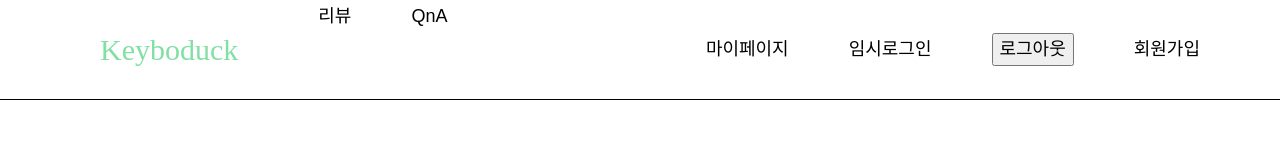
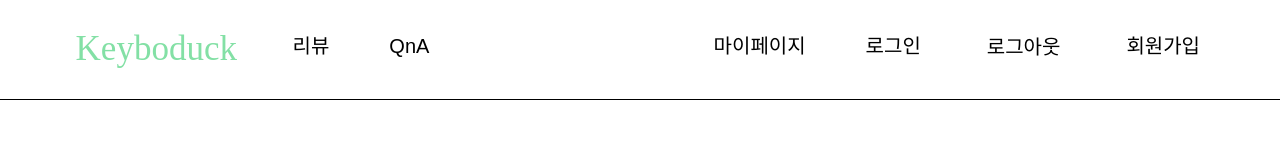
Before and after one commit to 4anghyeon/keyboduck, a Next.js app: page / in a window 1280 px wide. Shown: the top 148 px of the page. Built offline with nearby package versions, Linux system fonts and the light colour scheme; no server answers; the database is empty.

Commit message:
:lipstick: Navbar 반응형 추가 (#65)

```diff
--- /dev/null
+++ b/src/components/layout/navbar/MenuItem.tsx
@@ -0,0 +1,35 @@
+import React, {MouseEventHandler} from 'react';
+import Link from 'next/link';
+import styles from '@/components/layout/navbar/NavBar.module.css';
+import {useRouter} from 'next/router';
+
+interface MenuItemProps {
+  href?: string;
+  name: string;
+  onClick?: MouseEventHandler;
+}
+
+const MenuItem = ({href, name, onClick}: MenuItemProps) => {
+  const router = useRouter();
+
+  if (!href)
+    return (
+      <button
+        className={[styles.category, router.pathname === href ? styles.active : styles['anim-link']].join(' ')}
+        onClick={onClick}
+      >
+        {name}
+      </button>
+    );
+
+  return (
+    <Link
+      href={`${href}`}
+      className={[styles.category, router.pathname === href ? styles.active : styles['anim-link']].join(' ')}
+    >
+      {name}
+    </Link>
+  );
+};
+
+export default MenuItem;
--- a/src/components/layout/navbar/NavBar.module.css
+++ b/src/components/layout/navbar/NavBar.module.css
@@ -5,25 +5,34 @@
   display: flex;
   align-items: center;
   border-bottom: 1px solid black;
+
+  @media screen and (max-width: 768px) {
+    padding: 10px;
+    height: 60px;
+  }
+}
+
+.container button {
+  border: 0;
+  background: transparent;
+  cursor: pointer;
 }
 
 .logo {
-  font-size: 30px;
+  font-size: 35px;
   color: #83e0a5;
   text-decoration: none;
-  margin: 50px;
+  margin: 2vw;
   font-family: YClover-Bold;
+
 }
 
 .category {
-  font-size: 18px;
+  font-size: 20px;
   text-decoration: none;
   color: black;
   margin: 30px;
-}
-
-.category:hover {
-  border-bottom: 2px solid black;
+  padding-bottom: 3px;
 }
 
 .wrap {
@@ -31,3 +40,47 @@
   display: flex;
   justify-content: space-between;
 }
+
+.wrap div {
+  display: flex;
+}
+
+.active {
+  border-bottom: 3px #83E0A5 solid;
+}
+
+.anim-link {
+  display: inline-block;
+  text-decoration: none;
+  text-wrap: nowrap;
+}
+.anim-link::after {
+  content: '';
+  display: block;
+  width: 0;
+  height: 3px;
+  background: #83E0A5;
+  transition: width .2s;
+}
+.anim-link:hover::after {
+  width: 100%;
+}
+
+.auth {
+  @media screen and (max-width: 768px) {
+    display: none !important;
+  }
+}
+
+.h-menu {
+  display: none !important;
+  align-items: center;
+  font-size: 2.1rem;
+  padding-bottom: 3px;
+  margin-right: 10px;
+  cursor: pointer;
+  color: #83E0A5;
+  @media screen and (max-width: 768px) {
+    display: flex !important;
+  }
+}
--- a/src/components/layout/navbar/NavBar.tsx
+++ b/src/components/layout/navbar/NavBar.tsx
@@ -4,6 +4,8 @@ import styles from './NavBar.module.css';
 import {supabase} from '@/shared/supabase/supabase';
 import {useRouter} from 'next/navigation';
 import {useToast} from '@/hooks/useToast';
+import MenuItem from '@/components/layout/navbar/MenuItem';
+import {IoMdMenu} from 'react-icons/io';
 
 const NavBar = () => {
   const {successTopRight, errorTopRight} = useToast();
@@ -22,38 +24,28 @@ const NavBar = () => {
     if (error) errorTopRight({message: '로그아웃이 안됐어요!!', timeout: 4000});
   };
 
+  // TODO: 로그인 여부에 따라 조건부 렌더링! (전역 관리가 되면 구현 예정)
   return (
-    <div>
     <nav className={styles.container}>
       <Link href="/" className={styles.logo}>
         Keyboduck
       </Link>
       <div className={styles.wrap}>
         <div>
-            <Link href="/reviews" className={styles.category}>
-              리뷰
-            </Link>
-            <Link href="/question" className={styles.category}>
-              QnA
-            </Link>
+          <MenuItem href="/reviews" name="리뷰" />
+          <MenuItem href="/question" name="QnA" />
         </div>
-          <div>
-            <Link href="/review" className={styles.category}>
-              마이페이지
-            </Link>
-            <Link href="/login" className={styles.category}>
-              임시로그인
-            </Link>
-            <button className={styles.category} onClick={logout}>
-              로그아웃
-            </button>
-            <Link href="/signup" className={styles.category}>
-              회원가입
-            </Link>
+        <div className={styles.auth}>
+          <MenuItem href="/mypage" name="마이페이지" />
+          <MenuItem href="/login" name="로그인" />
+          <MenuItem name="로그아웃" onClick={logout} />
+          <MenuItem href="/signup" name="회원가입" />
+        </div>
+        <div className={styles['h-menu']}>
+          <IoMdMenu />
         </div>
       </div>
     </nav>
-    </div>
   );
 };
 
```
Lines whose indentation alone changed are shown as unchanged.
